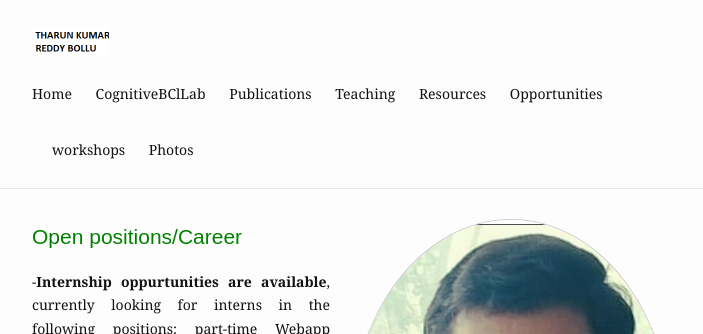
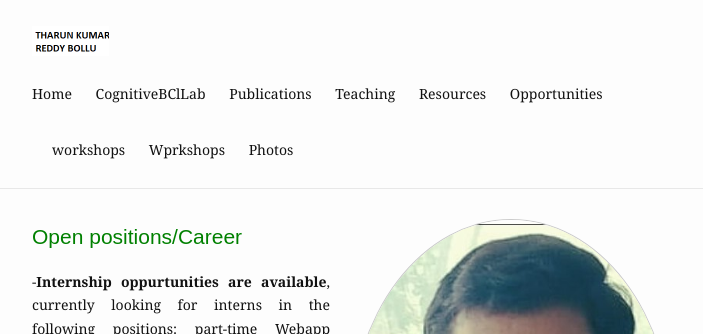
Before and after one commit to tharuniitk/tharuniitk.github.io, a Jekyll site: the page built from index.md, in a window 1280 px wide and 900 px high. Shown: the top 334 px of the window, without its empty margins (288-991 px from the left). Built offline with Jekyll 4.4.1, drawn with Linux system fonts in a browser that asks for light colours.

Commit message:
Update _config.yml

```diff
--- a/_config.yml
+++ b/_config.yml
@@ -20,9 +20,8 @@ header:
     - name: Resources
     - name: Opportunities
     - name: workshops
+    - name: Wprkshops
     - name: Photos
-
-
 
 
 
```
